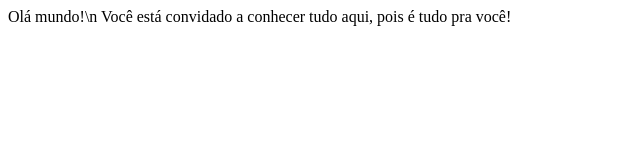
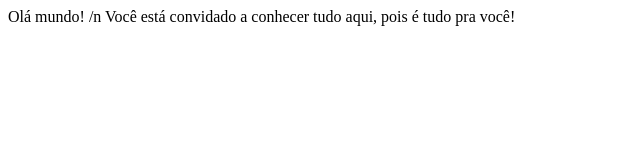
Before and after one commit to rogeriogit/pravoce, a plain HTML site: page index.html in a window 1280 px wide. Shown: the full height of the page, 0-640 px from the left. Drawn offline with Linux system fonts and the light colour scheme.

Commit message:
Update index.html

```diff
--- a/index.html
+++ b/index.html
@@ -2,7 +2,7 @@
 <title>
 </title>
 <body>
-Olá mundo!\n
+Olá mundo! /n
 Você está convidado a conhecer tudo aqui, pois é tudo pra você!
 </body>
 </html>
```
